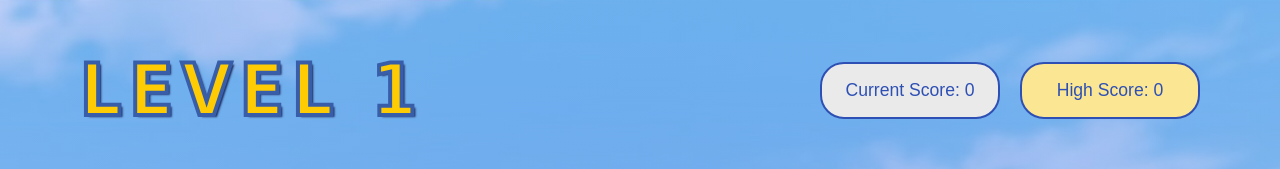
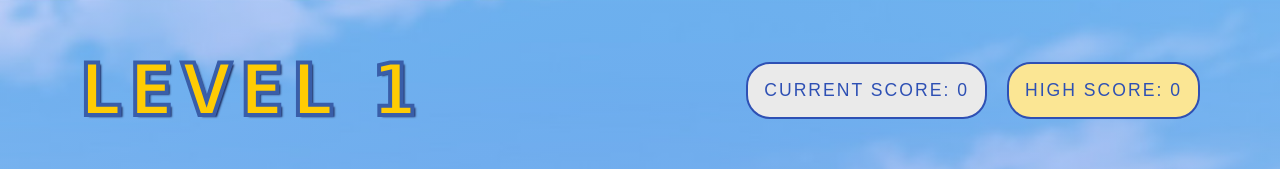
Before and after one commit to MacJ13/memory-card, a React (Vite) app: page / in a window 1280 px wide. Both pictures are taken after a click on the button "START GAME". Shown: the top 169 px of the page. Built offline with nearby package versions, Linux system fonts and the light colour scheme; no server answers.

Commit message:
Modify selectors

```diff
--- a/src/style/style.css
+++ b/src/style/style.css
@@ -64,7 +64,7 @@ button {
 
 .h2 {
   font-family: Tahoma, sans-serif;
-  font-size: 2.75rem;
+  font-size: 2.5rem;
   font-weight: 600;
 }
 
@@ -156,10 +156,11 @@ button {
   color: rgb(46, 80, 180);
   font-size: 1.1rem;
   font-weight: 500;
+  letter-spacing: 2px;
   padding: 1rem;
   text-align: center;
-  text-transform: capitalize;
-  width: 11.25rem;
+  text-transform: uppercase;
+  /* width: 11.25rem; */
 }
 
 .score-high {
@@ -259,8 +260,6 @@ span[class^="dot-"] {
 .card-pokeball {
   width: 3.5rem;
   opacity: 0.76;
-
-  /* animation: name duration timing-function delay iteration-count direction fill-mode; */
   animation: rotate 1.5s infinite;
 }
 
@@ -315,8 +314,11 @@ span[class^="dot-"] {
 }
 
 .modal-start > .h2 {
-  margin-bottom: 2rem;
+  margin-bottom: 1.5rem;
   color: rgb(46, 80, 180);
+  letter-spacing: 4px;
+  text-transform: uppercase;
+  word-spacing: -1rem;
 }
 
 .modal-start > .paragraph {
```
